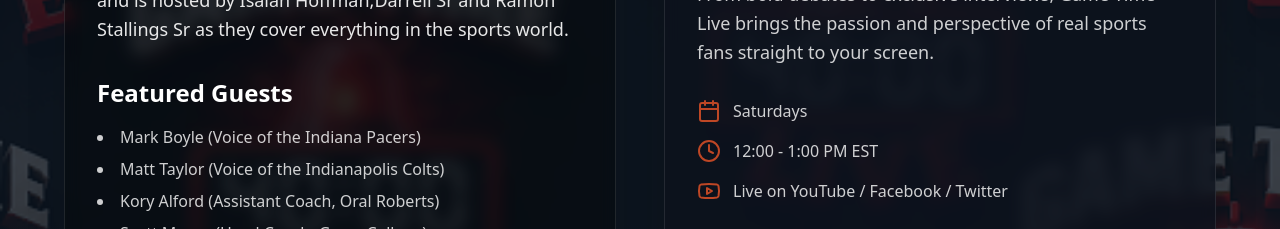
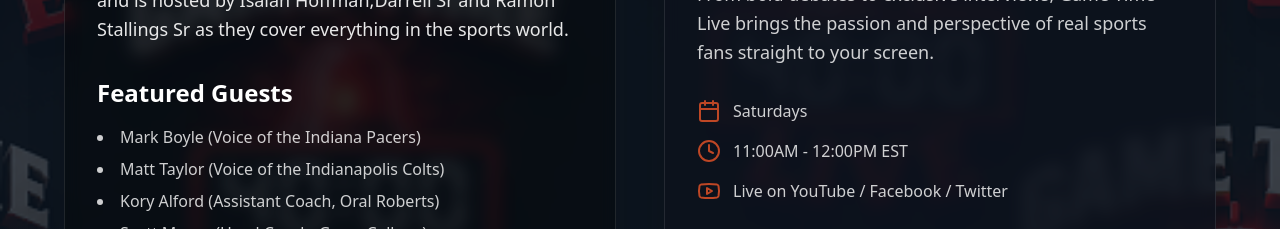
Before and after one commit to EvanWilson9/the-gametime-podcast, a Next.js app: page / in a window 1280 px wide. Shown: the part 5020-5249 px from the top of the page. Built offline with nearby package versions, Linux system fonts and the light colour scheme.

Commit message:
changes time

```diff
--- a/src/components/Live.tsx
+++ b/src/components/Live.tsx
@@ -188,7 +188,7 @@ const Live = () => {
               </div>
               <div className="flex items-center gap-3">
                 <Clock className="w-6 h-6 text-[#be4725] shrink-0" />
-                <span>12:00 - 1:00 PM EST</span>
+                <span>11:00AM - 12:00PM EST</span>
               </div>
               <div className="flex items-center gap-3">
                 <Youtube className="w-6 h-6 text-[#be4725] shrink-0" />
```
